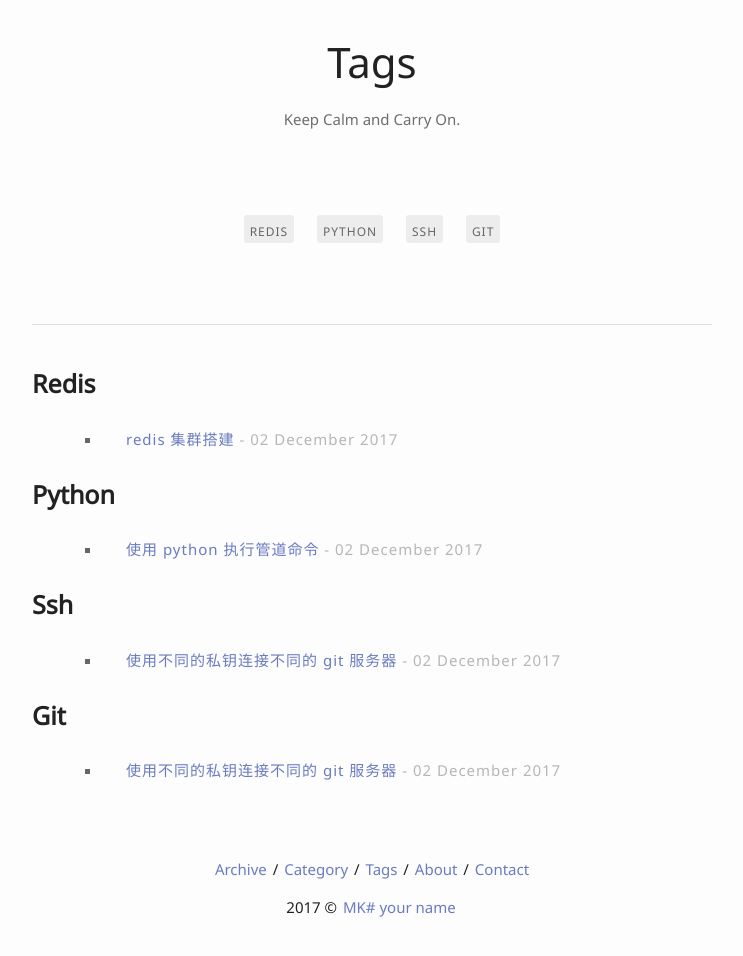
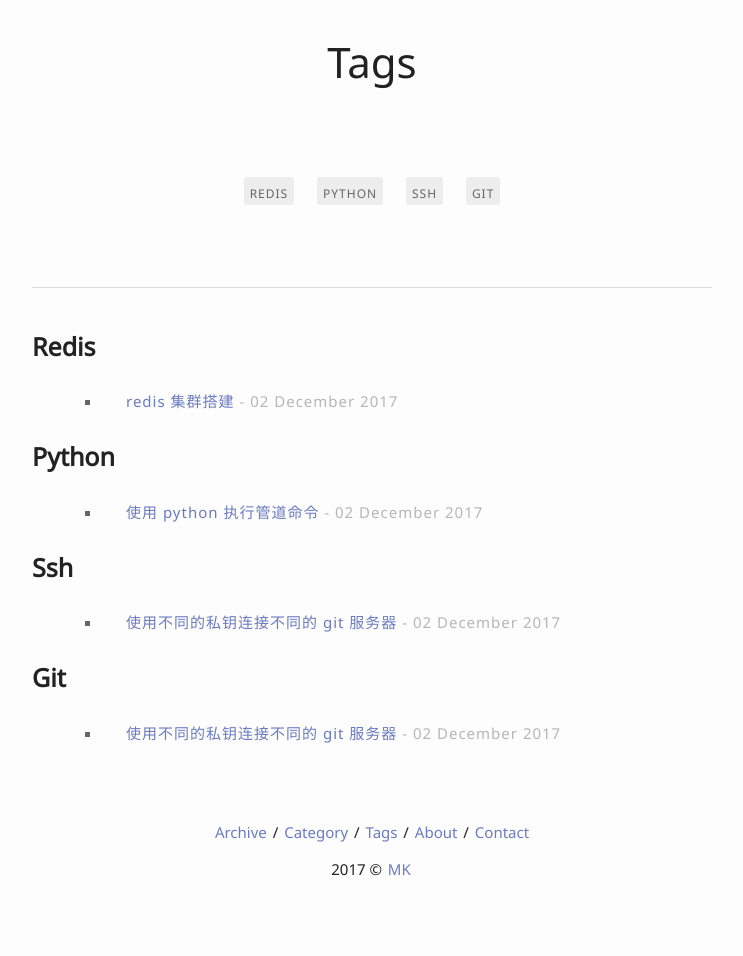
Before and after one commit to imocat/imocat.github.io, a Jekyll site: the page built from tags.html, in a window 1280 px wide. Shown: the whole page, without its empty margins (268-1011 px from the left). Built offline with Jekyll 4.4.1, drawn with Linux system fonts in a browser that asks for light colours; nearby versions of some CDN libraries; comment, search, counter and statistics services are not loaded; after the commit the page ends 919 px from its top, so only the background shows below that.

Commit message:
修改样式

```diff
--- a/_config.yml
+++ b/_config.yml
@@ -1,6 +1,6 @@
 # Site settings
 title: MK
-name: MK# your name
+name: MK # your name
 email: imocat#qq.com # your email address
 description: >
     keep hungry keep foolish
--- a/_includes/footer.html
+++ b/_includes/footer.html
@@ -14,7 +14,10 @@
         <span><script>document.write(new Date().getFullYear());</script></span>
         <span>&copy;</span>
 
+        {% if site.name != '' %}
 		<a class="link" href="{{ site.baseurl }}">{{ site.name }}</a>
+		{% endif %}
+
 		<br>
     </center>
 
--- a/about.html
+++ b/about.html
@@ -20,8 +20,11 @@
 		<li>
 			<i class="fa fa-github"></i><a href="https://github.com/{{ site.github_username }}"> Github</a>
 		</li>
+
+		{% if site.name != '' %}
 		<li>
 			<i class="fa fa-envelope"></i><a href="mailto:{{ site.email }}?subject=Hello&nbsp;{{ site.name }}"> Email</a>
 		</li>
+		{% endif %}
 	</ul>
 </p>
--- a/archive.html
+++ b/archive.html
@@ -1,7 +1,7 @@
 ---
 layout: page
 title: Archive
-subtitle: As years flow by.
+subtitle:
 permalink: /archive/
 ---
 
--- a/category.html
+++ b/category.html
@@ -1,7 +1,7 @@
 ---
 layout: page
 title: Category
-subtitle: Do something you like.
+subtitle:
 permalink: /category/
 ---
 
--- a/tags.html
+++ b/tags.html
@@ -1,7 +1,7 @@
 ---
 layout: page
 title: Tags
-subtitle: Keep Calm and Carry On.
+subtitle:
 permalink: /tags/
 ---
 
```
Also changed, not shown: 11 other files. Lines whose indentation alone changed are shown as unchanged.
